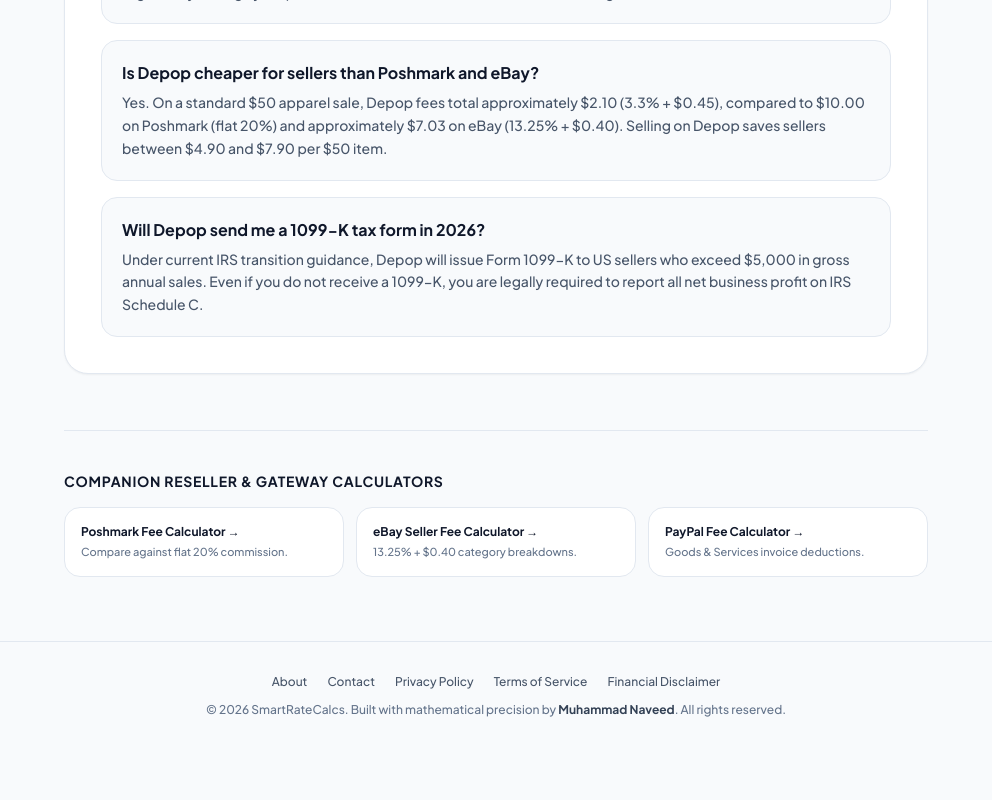
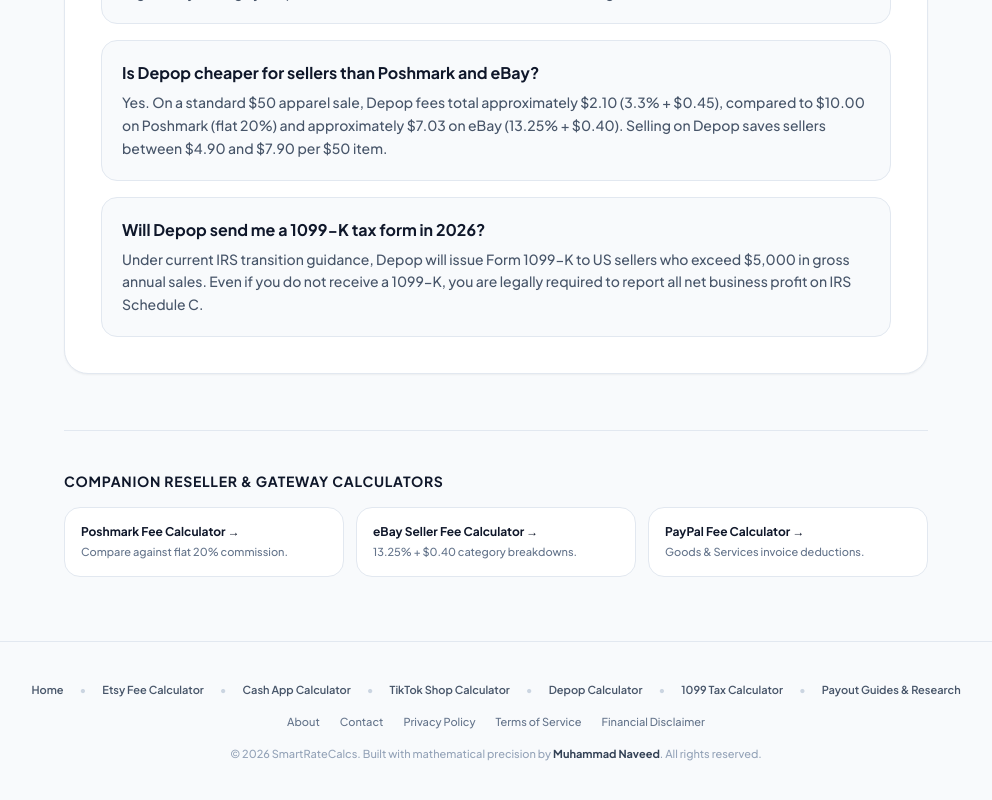
Before and after one commit to mnaveedkhtri-ui/smartratecalcs, a Next.js app: page /depop-fee-calculator in a window 1280 px wide. Shown: the part 3183-3983 px from the top of the page, without its empty margins (144-1136 px from the left). Before the commit the page ends 3933 px from the top, so only its background shows below. Built offline with nearby package versions, Linux system fonts and the light colour scheme.

Commit message:
fix(footer): integrate SiteLegalFooter with cross-links to all flagship calculators

```diff
--- a/app/calculators/etsy-fee-calculator/page.tsx
+++ b/app/calculators/etsy-fee-calculator/page.tsx
@@ -2,6 +2,7 @@ import React from 'react';
 import type { Metadata } from 'next';
 import Link from 'next/link';
 import EtsyCalculatorWidget from '@/components/EtsyCalculatorWidget';
+import { SiteLegalFooter } from '@/components/SiteLegalFooter';
 
 export const metadata: Metadata = {
   title: 'Etsy Fee & Profit Calculator (2026) - Real Take-Home & Break-Even Tool',
@@ -410,6 +411,9 @@ export default function EtsyFeeCalculatorPage() {
             </section>
           </article>
         </div>
+
+        {/* Global Legal & Trust Footer */}
+        <SiteLegalFooter />
       </div>
     </>
   );
--- a/components/SiteLegalFooter.tsx
+++ b/components/SiteLegalFooter.tsx
@@ -5,8 +5,40 @@ import Link from 'next/link';
  */
 export function SiteLegalFooter() {
   return (
-    <footer className="border-t border-slate-200 dark:border-slate-800 py-8 px-4 text-center text-xs text-slate-500 dark:text-slate-400 space-y-3">
-      <nav aria-label="Legal and trust navigation" className="flex flex-wrap items-center justify-center gap-x-5 gap-y-2 font-medium text-slate-600 dark:text-slate-300">
+    <footer className="border-t border-slate-200 dark:border-slate-800 py-10 px-4 text-center text-xs text-slate-500 dark:text-slate-400 space-y-4">
+      {/* Quick Jump Flagships for Internal SEO Juice */}
+      <div className="flex flex-wrap items-center justify-center gap-x-4 gap-y-2 text-[11px] font-semibold text-slate-600 dark:text-slate-300">
+        <Link href="/" className="hover:text-emerald-600 dark:hover:text-emerald-400 transition-colors">
+          Home
+        </Link>
+        <span className="text-slate-300 dark:text-slate-700">&bull;</span>
+        <Link href="/calculators/etsy-fee-calculator" className="hover:text-orange-600 dark:hover:text-orange-400 transition-colors">
+          Etsy Fee Calculator
+        </Link>
+        <span className="text-slate-300 dark:text-slate-700">&bull;</span>
+        <Link href="/calculators/cash-app-fee-calculator" className="hover:text-emerald-600 dark:hover:text-emerald-400 transition-colors">
+          Cash App Calculator
+        </Link>
+        <span className="text-slate-300 dark:text-slate-700">&bull;</span>
+        <Link href="/tiktok-shop-fee-calculator" className="hover:text-rose-600 dark:hover:text-rose-400 transition-colors">
+          TikTok Shop Calculator
+        </Link>
+        <span className="text-slate-300 dark:text-slate-700">&bull;</span>
+        <Link href="/depop-fee-calculator" className="hover:text-rose-600 dark:hover:text-rose-400 transition-colors">
+          Depop Calculator
+        </Link>
+        <span className="text-slate-300 dark:text-slate-700">&bull;</span>
+        <Link href="/1099-tax-calculator" className="hover:text-emerald-600 dark:hover:text-emerald-400 transition-colors">
+          1099 Tax Calculator
+        </Link>
+        <span className="text-slate-300 dark:text-slate-700">&bull;</span>
+        <Link href="/blog" className="hover:text-emerald-600 dark:hover:text-emerald-400 transition-colors">
+          Payout Guides &amp; Research
+        </Link>
+      </div>
+
+      {/* Legal & Trust Navigation */}
+      <nav aria-label="Legal and trust navigation" className="flex flex-wrap items-center justify-center gap-x-5 gap-y-2 font-medium text-slate-500 dark:text-slate-400 text-[11px]">
         <Link href="/about" className="hover:text-emerald-600 dark:hover:text-emerald-400 transition-colors">
           About
         </Link>
@@ -23,7 +55,9 @@ export function SiteLegalFooter() {
           Financial Disclaimer
         </Link>
       </nav>
-      <div>
+
+      {/* Copyright */}
+      <div className="text-[11px] text-slate-400 dark:text-slate-500">
         &copy; 2026 SmartRateCalcs. Built with mathematical precision by{' '}
         <strong className="text-slate-700 dark:text-slate-200">Muhammad Naveed</strong>. All rights reserved.
       </div>
```
